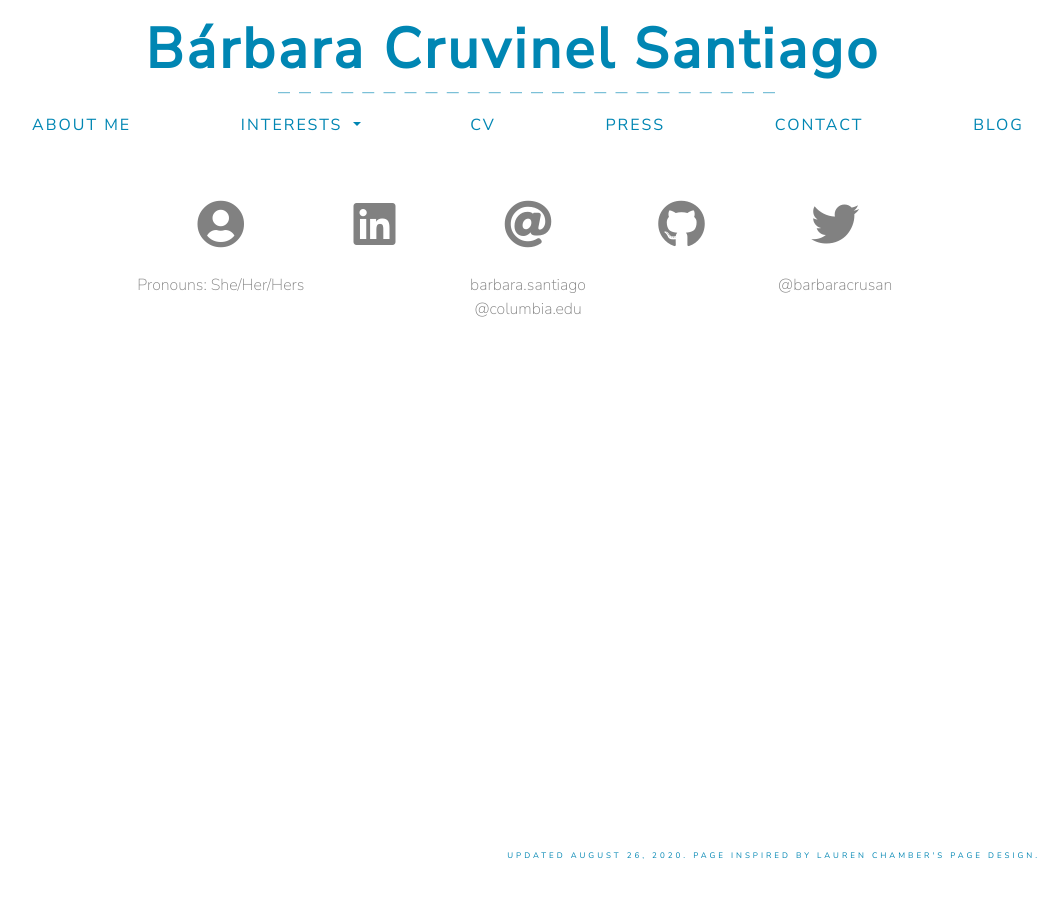
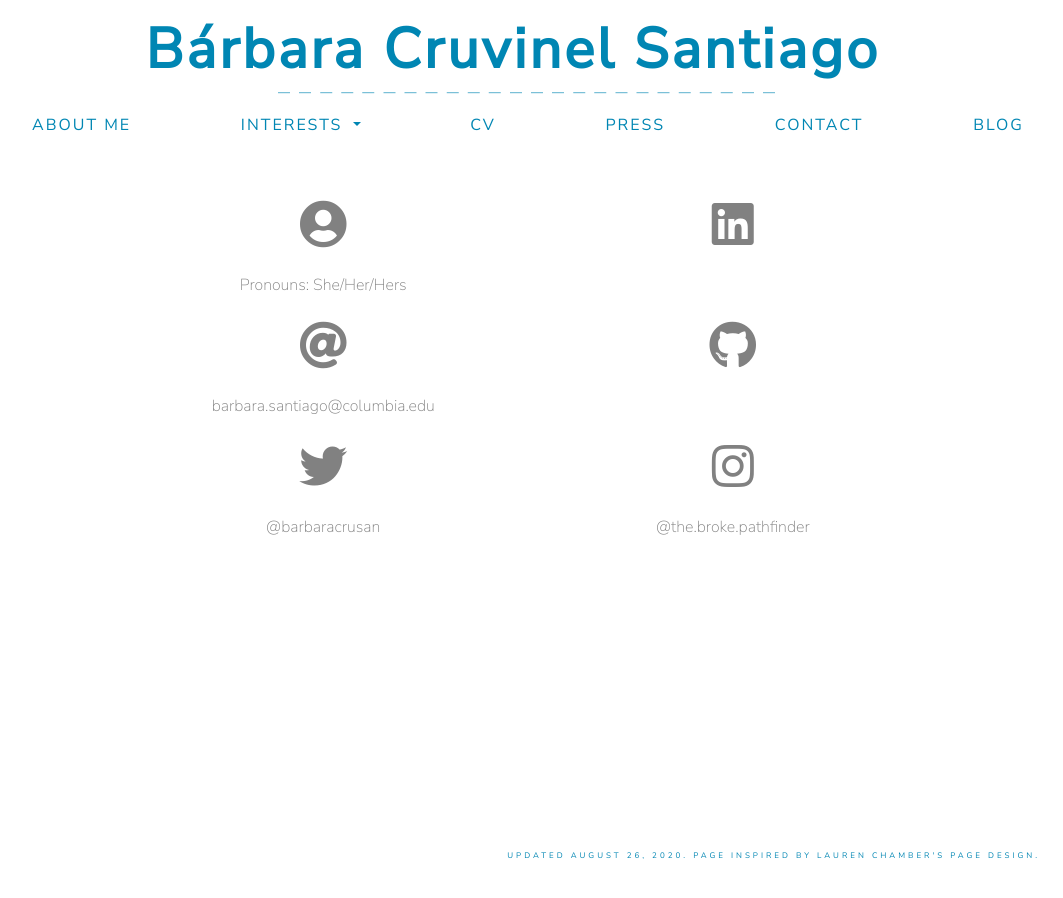
Before and after one commit to barbaracrusan/barbaracrusan.github.io, a Jekyll site: the page built from contact.html, in a window 1280 px wide. Shown: the whole page, without its empty margins (112-1175 px from the left). Built offline with Jekyll 4.4.1, drawn with Linux system fonts in a browser that asks for light colours; nearby versions of some CDN libraries.

Commit message:
Included the.broke.pathfinder link

```diff
--- a/contact.html
+++ b/contact.html
@@ -6,7 +6,7 @@ title: Contact
 <main>
 
   <div class="row contact-info">
-    <div class="col-md-3 text-center">
+    <div class="col-md-6 text-center">
       <span class="fa fa-user-circle fa-3x" aria-hidden="true"></span><br><br>
         Pronouns: She/Her/Hers<br><br>
     </div>
@@ -20,12 +20,13 @@ title: Contact
         </div>
     </div>
 
-    <div class="col-md-3 text-center">
+    <div class="col-md-6 text-center">
       <a class='contact-link' href="mailto:barbara.santiago@columbia.edu">
         <span class="fa fa-at fa-3x" aria-hidden="true"></span><br><br>
-        barbara.santiago</br>@columbia.edu<br><br>
+        barbara.santiago@columbia.edu<br><br>  <!-- to break into 2 lines: barbara.santiago<br><br>@columbia.edu<br><br> -->
       </a>
     </div>
+
 
     <div class="col text-center">
         <a class='contact-link' href="https://github.com/barbaracrusan" target="_blank">
@@ -36,10 +37,17 @@ title: Contact
         </div>
     </div>
 
-    <div class="col-md-3 text-center">
+    <div class="col-md-6 text-center">
       <a class='contact-link' href="https://twitter.com/barbaracrusan" target="_blank">
         <span class="fab fa-twitter fa-3x" aria-hidden="true"></span><br><br>
         @barbaracrusan<br><br>
+      </a>
+    </div>
+
+    <div class="col text-center">
+      <a class='contact-link' href="https://instagram.com/the.broke.pathfinder" target="_blank">
+        <span class="fab fa-instagram fa-3x" aria-hidden="true"></span><br><br>
+        @the.broke.pathfinder<br><br>
       </a>
     </div>
 
```
